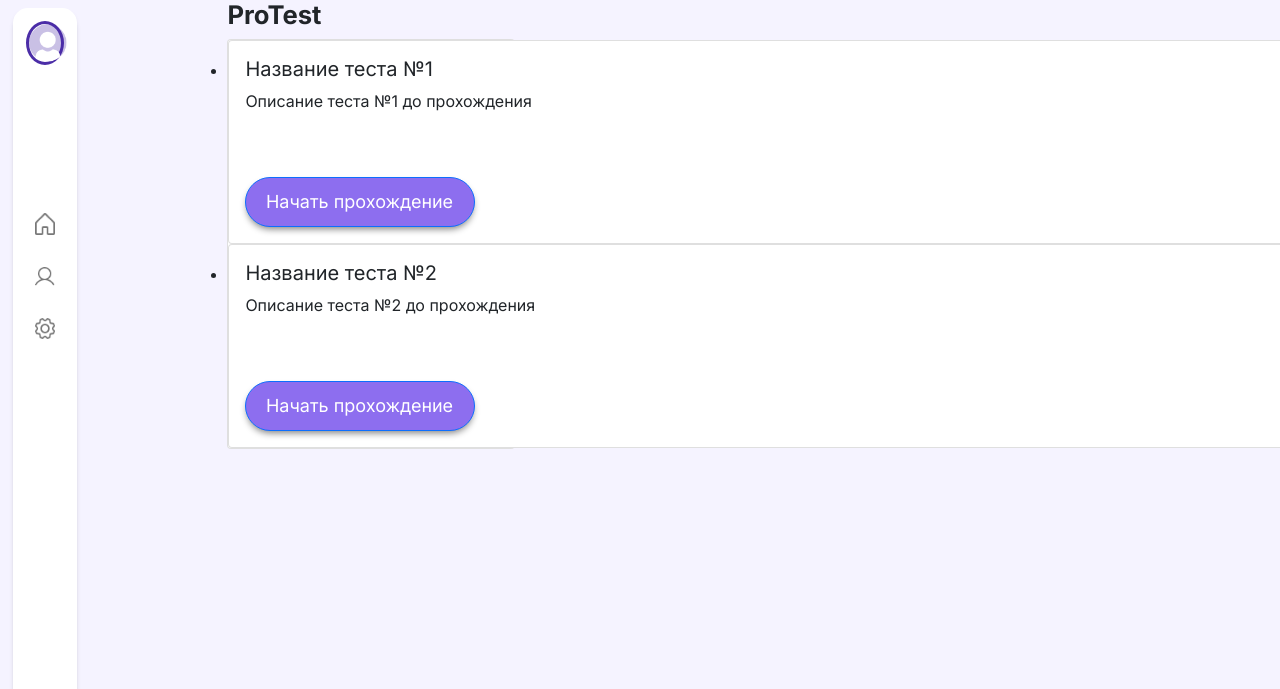
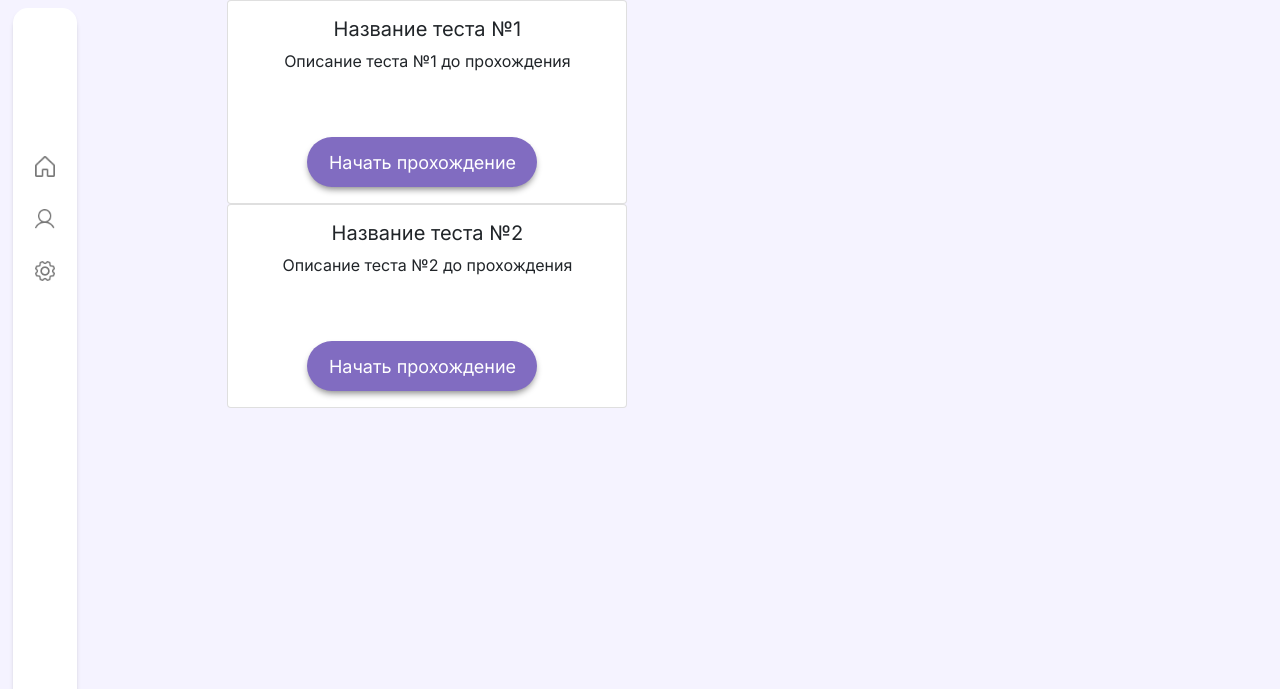
Before and after one commit to Mike0001-droid/Service-for-testing, a Django app: page /tests/ in a window 1280 px wide; the page is wider, and only the part inside the window is pictured. Shown: the top 689 px of that part. Run offline with Django 4.2, Linux system fonts and the light colour scheme; a user stored in the database is signed in; data comes from the database, SQL or seed files in the repository; both versions use the stored data as it was after the commit.

Commit message:
Refactoring templates

```diff
--- a/api/models.py
+++ b/api/models.py
@@ -88,7 +88,7 @@ class Subtest (models.Model):
     )
 
     def __str__(self):
-        return f" {self.name}"
+        return f" {self.name} "
 
 
 class Questions (models.Model):
--- a/api/static/api/style.css
+++ b/api/static/api/style.css
@@ -83,6 +83,10 @@ body {
 .choosen {
   color: #4B2DA7;
   font-weight: bold;
+}
+
+li {
+  list-style-type: none;
 }
 
 .menu:hover {
@@ -189,8 +193,14 @@ h6 {
   animation: ani 4s forwards;
 }
 
+.card {
+  text-align: center;
+}
+
+
 .btn {
-  background: #8D6EEF;
+  background: #816CC1;
+  left: 17%;
   border-radius: 25px;
   width: 230px;
   height: 50px;
@@ -204,7 +214,27 @@ h6 {
   box-shadow: 0px 4px 7px -2px #808080;
   margin-top: 4rem;
   opacity: 0;
-  animation: ani 4s forwards;
+  animation: ani 3s forwards;
+}
+
+.batn {
+  background: #816CC1;
+  left: 17%;
+  position: relative;
+  border-radius: 25px;
+  width: 230px;
+  height: 50px;
+  color: white;
+  font-size: 18px;
+  font-weight: 500;
+  display: flex;
+  text-decoration: none;
+  align-items: center;
+  justify-content: center;
+  box-shadow: 0px 4px 7px -2px #808080;
+  margin-top: 4rem;
+  opacity: 0;
+  animation: ani 3s forwards;
 }
 
 .loginbtns {
@@ -217,7 +247,7 @@ h6 {
 }
 
 a {
-  color: #9933ff;
+  color: #816CC1;
   font-size: 16px;
   font-weight: bold;
   text-decoration: none;
--- a/api/templates/test_passing.html
+++ b/api/templates/test_passing.html
@@ -13,7 +13,7 @@
                         {% for answer in question.answers.all %}
                             <div class="form-check form-check-inline">
                             <input class="form-check-input" required type="radio" > {{answer}}
-                            <label class="form-check-label" for="{{ answer.pk }}">{{ forloop.counter }}</label>
+                            <label class="form-check-label" for="{{ answer.pk }}"></label>
                             </div>
                         {% endfor %}
 
--- a/api/templates/tests.html
+++ b/api/templates/tests.html
@@ -12,17 +12,13 @@
 <body>
     <div class="sidebar">
         <div class="menu">
-            <div>
-                <div class="avatar">
-                    <img src="{% static 'img/avatar.png' %}" alt="">
-
-                </div>
             <div class="menubtns">
                 <div>
                     {% if request.user.is_authenticated %}
                         <p class="menu_name choosen">Добро пожаловать, {{user.username}} </p>
                     {% endif %}
                 </div>
+
                 <div><img src="{% static 'img/home.png' %}">
                     <p class="menu_name choosen"><a href="http://127.0.0.1:8000">Главная</a></p>
                 </div>
@@ -30,9 +26,9 @@
                 <div><img src="{% static 'img/profile.png' %}">
                     <p class="menu_name">Кабинет</p>
                 </div>
+
                 <div><img src="{% static 'img/settings.png' %}">
                     <p class="menu_name">Настройки</p>
-                    </div>
                 </div>
             </div>
             <div class="menubtns">
@@ -45,15 +41,10 @@
         </div>
     </div>
     <div class="mainpage">
-        <header>
-            <h3>ProTest</h3>
-        </header>
-        <div class="card" style="width: 18rem;">
         <ul class="list-group list-group-flush">
 
         </ul>
 
-        </div>
     </div>
 </body>
 
@@ -67,12 +58,12 @@
             data.forEach(test => {
                 const markup =
                     `<li>
-                        <div class="card" style="width: 80rem;">
+                        <div class="card" style="width: 25rem;">
                             <div class="card-body">
                                 <h5 class="card-title">${test.name}</h5>
 
                                 <p class="card-text">${test.description_1}</p>
-                                <a href="http://127.0.0.1:8000/passing/${test.id}" class="btn btn-primary">Начать прохождение</a>
+                                <a href="http://127.0.0.1:8000/passing/${test.id}" class="batn btn-primary">Начать прохождение</a>
                             </div>
                         </div>
                     </li>`;
```
Also changed, not shown: db.sqlite3. Lines whose indentation alone changed are shown as unchanged.
